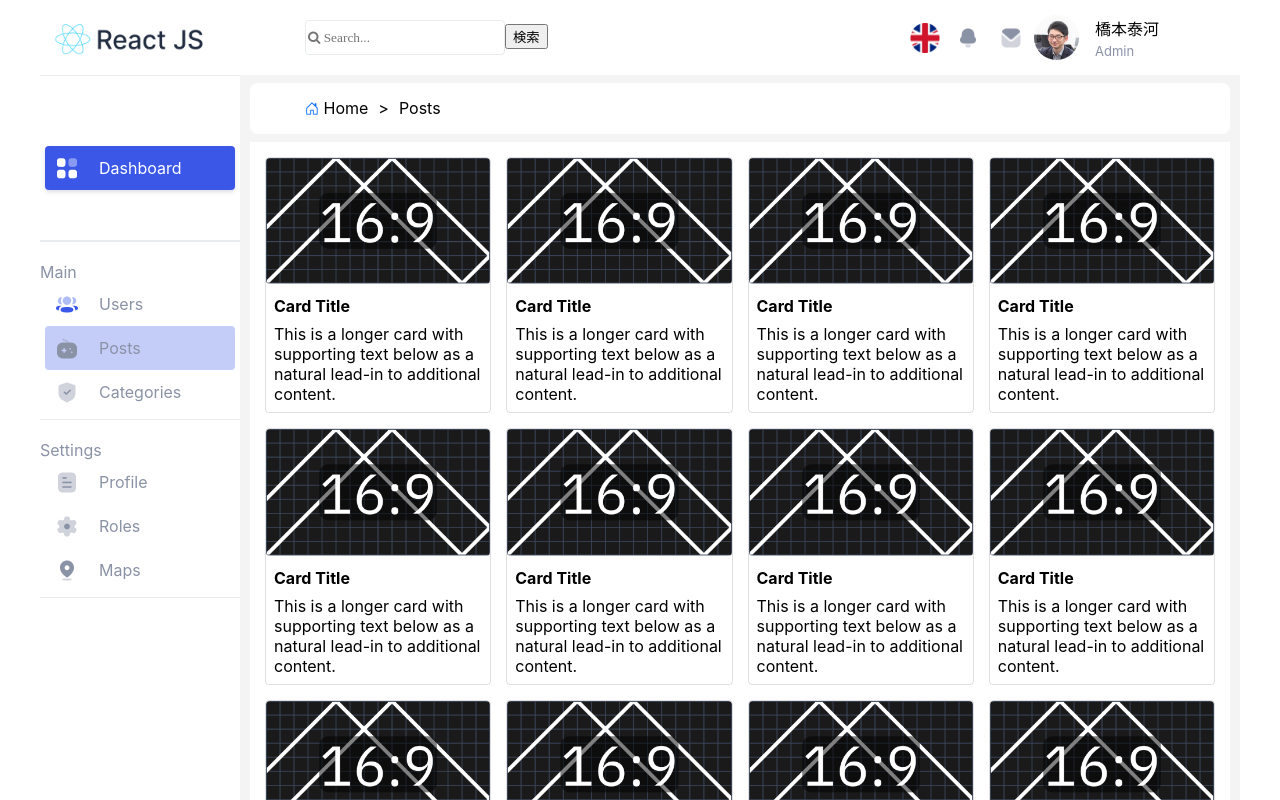
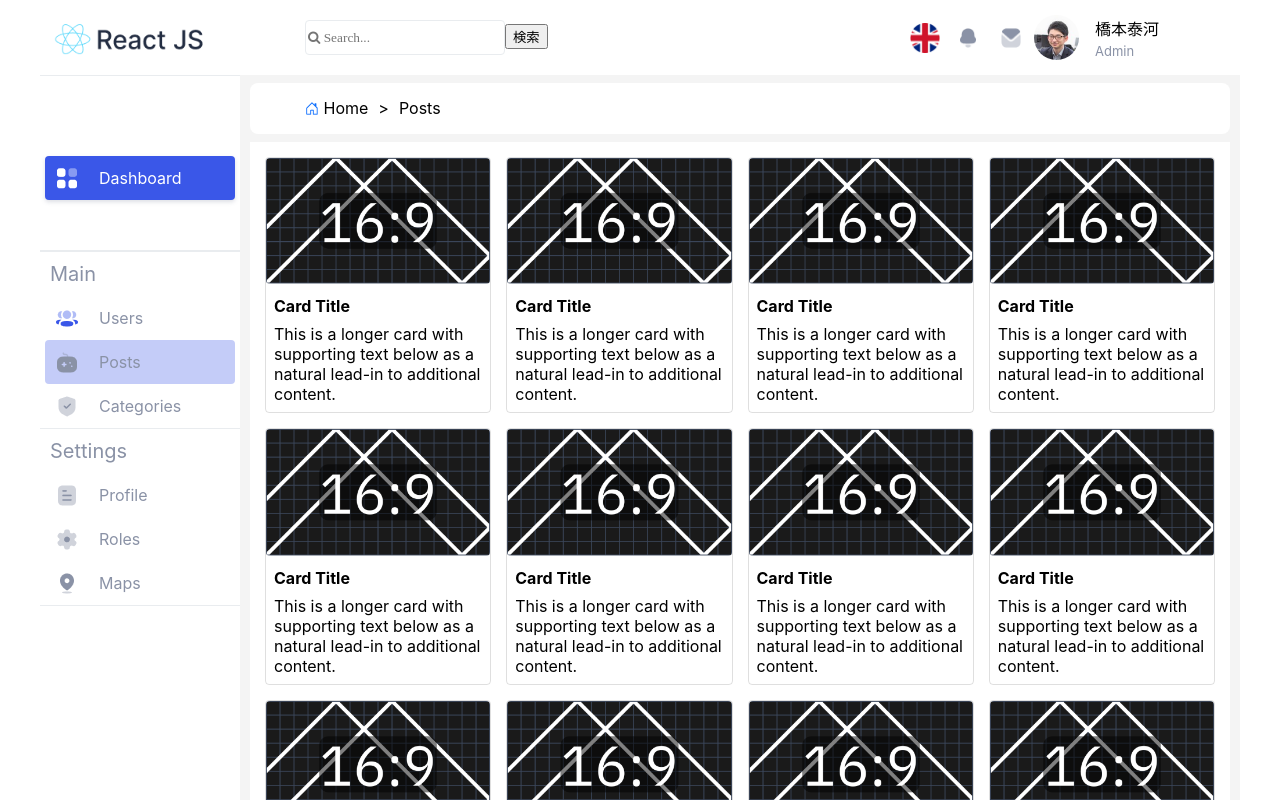
Before and after one commit to duyphamsalto/training-react, a React (Create React App) app in the folder front-end/: page /posts in a window 1280 px wide. Shown: the top 800 px of the page. Built offline with nearby package versions, Linux system fonts and the light colour scheme.

Commit message:
Refactor: Refactoring Sidebar

```diff
--- /dev/null
+++ b/front-end/src/components/Sidebar/SideContents/SideContents.js
@@ -0,0 +1,26 @@
+import React from 'react';
+import { useState, useCallback } from 'react';
+import { Link, useParams, NavLink } from "react-router-dom";
+// import './style.scss';
+
+export default function SideContents(props) {
+  // 文字列の先頭を大文字にする処理
+  const capitalize = function(str) {
+    if (typeof str !== 'string' || !str) return str;
+    return str.charAt(0).toUpperCase() + str.slice(1).toLowerCase();
+  };
+
+  return(
+    <div className="sidebar__content">
+      <div className='sidebar__content__title'>{capitalize(props.title)}</div>
+      {props.block.map((b) => (
+        <div className={`sidebar__content__block ${b}`}>
+          <NavLink to={`/${b}`} className={({isActive}) => (isActive ? 'activated':'')}>
+            <img src={`${process.env.PUBLIC_URL}/image/${capitalize(b)}.png`} />
+            {capitalize(b)}
+          </NavLink>
+        </div>
+      ))}
+    </div>
+  )
+}
--- a/front-end/src/components/Sidebar/Sidebar.js
+++ b/front-end/src/components/Sidebar/Sidebar.js
@@ -1,59 +1,36 @@
 import React from 'react';
 import { useState, useCallback } from 'react';
-import { Link, useParams } from "react-router-dom";
 import './style.scss';
+
+import SideContents from './SideContents/SideContents'
 
 export default function Sidebar() {
 
   const menu = [
     {
+      "id"    : "1",
       "title" : "",
       "block" : [ "dashboard" ]
     }, {
+      "id"    : "2",
       "title" : "main",
       "block" : [ "users", "posts", "categories" ]
     }, {
+      "id"    : "3",
       "title" : "settings",
       "block" : [ "profile", "roles", "maps" ]
     }
   ]
 
-  // 再レンダリングさせる関数
-  const useForceUpdate = () => {
-    const [ignored, newState] = useState();
-    return useCallback(() => newState({}), []);
-  }
-
-  // 文字列の先頭を大文字にする処理
-  const capitalize = function(str) {
-    if (typeof str !== 'string' || !str) return str;
-    return str.charAt(0).toUpperCase() + str.slice(1).toLowerCase();
-  };
-
-  const thisPage = function(str) {
-    const params = window.location.pathname.slice(1);
-    return ( params == str ? ' active' : '' );
-  }
-
   return (
-    <div className='side-bar'>
-      <div className="content">
-        <div className="content__logo">
+    <div className='sidebar'>
+      <div className="sidebar__content">
+        <div className="sidebar__content__logo">
           <img src={`${process.env.PUBLIC_URL}/image/Logo.png`}/>
         </div>
       </div>
       {menu.map((m) => (
-        <div className="content">
-          <span className="content__title">{capitalize(m.title)}</span>
-          {m.block.map((b) => (
-            <div className={`content__block ${b}`}>
-              <Link className={thisPage(b)} to={b} onClick={useForceUpdate}>
-                <img src={`${process.env.PUBLIC_URL}/image/${capitalize(b)}.png`} />
-                <span>{capitalize(b)}</span>
-              </Link>
-            </div>
-          ))}
-        </div>
+        <SideContents key={m.id} title={m.title} block={m.block} />
       ))}
     </div>
   );
--- a/front-end/src/components/Sidebar/style.scss
+++ b/front-end/src/components/Sidebar/style.scss
@@ -1,4 +1,4 @@
-.side-bar {
+.sidebar {
   width: 200px;
   height: 100vh;
   a {
@@ -12,12 +12,12 @@
     color: #8a92a6;
     text-decoration-line: none;
   }
-  .content {
+  &__content {
     border-bottom: 1px solid rgba(233, 236, 239, 1);
     color: #8a92a6;
-    &:nth-child(n+3) {
-      margin-top: 2rem;
-      padding-bottom: 0.5rem;
+    &__title {
+      margin: 1rem;
+      font-size: 2rem;
     }
     &__logo {
       width: 100%;
@@ -29,7 +29,7 @@
       }
     }
     &__block {
-      a.active {
+      a.activated  {
         border-radius: 4px;
         background-color: rgba(196, 204, 248, 1);
       }
```
